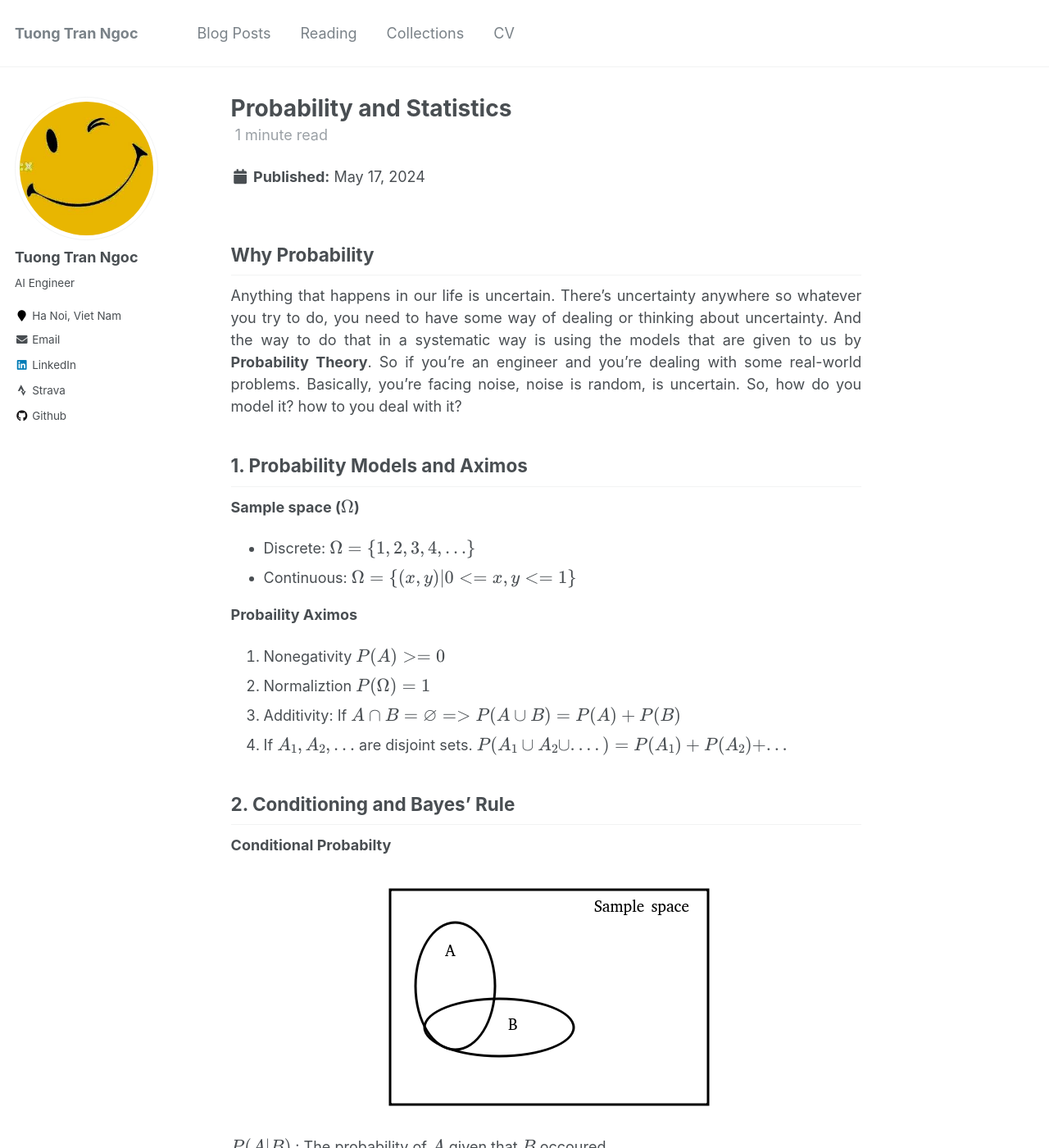
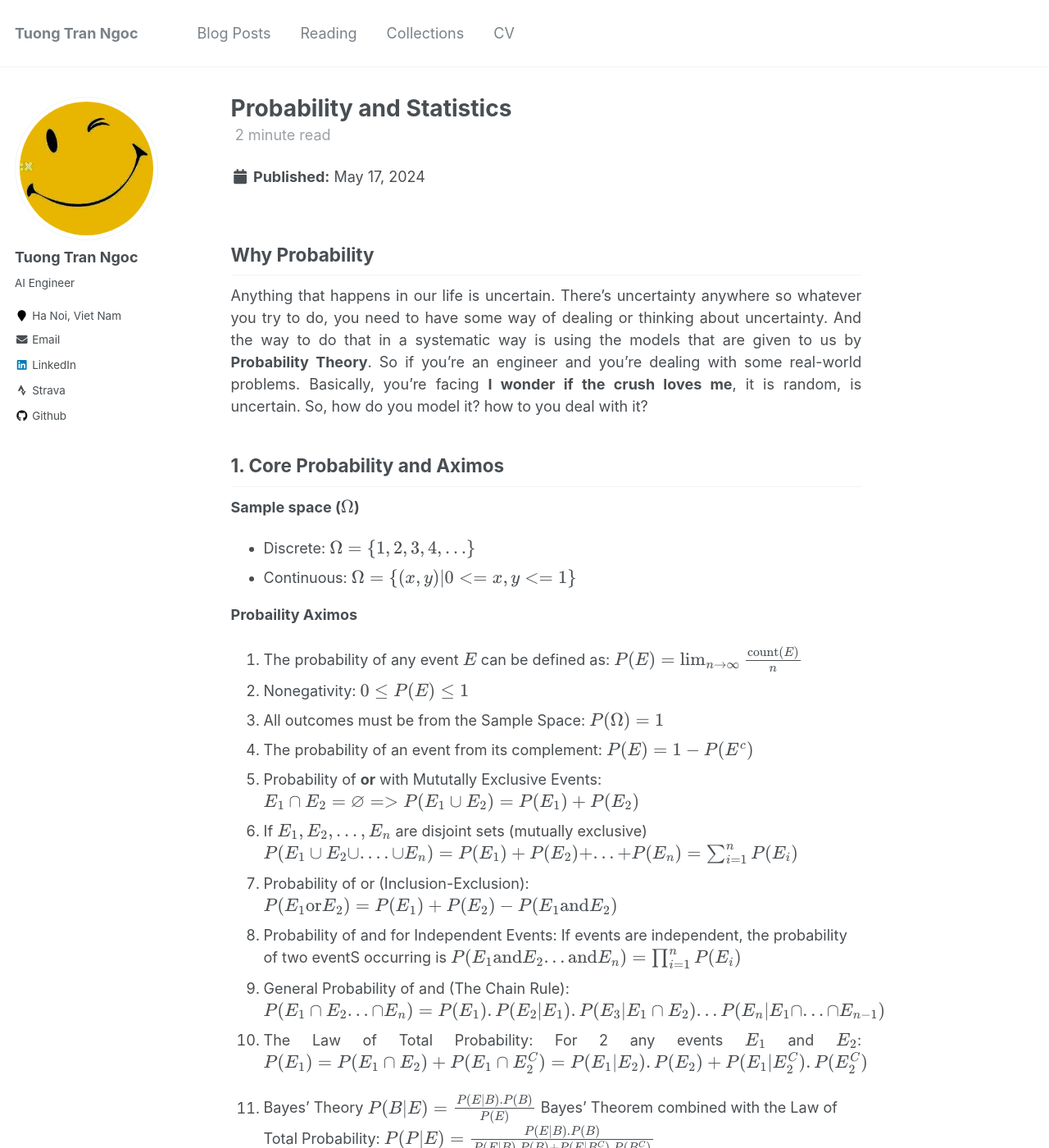
Before and after one commit to tuongtranngoc/tuongtranngoc.github.io, a Jekyll site: the page built from _posts/2024-05-17-probability-statistic.md, in a window 1280 px wide and 1400 px high. Shown: the whole window at 82% size. Built offline with Jekyll 4.4.1, drawn with Linux system fonts in a browser that asks for light colours; formulas are drawn with MathJax 3; some of the changed text lies outside the part shown.

Commit message:
update: blogs

```diff
--- a/_posts/2024-05-17-probability-statistic.md
+++ b/_posts/2024-05-17-probability-statistic.md
@@ -17,9 +17,9 @@ tags:
 
 ## Why Probability
 
-Anything that happens in our life is uncertain. There's uncertainty anywhere so whatever you try to do, you need to have some way of dealing or thinking about uncertainty. And the way to do that in a systematic way is using the models that are given to us by **Probability Theory**. So if you're an engineer and you're dealing with some real-world problems. Basically, you're facing noise, noise is random, is uncertain. So, how do you model it? how to you deal with it?
+Anything that happens in our life is uncertain. There's uncertainty anywhere so whatever you try to do, you need to have some way of dealing or thinking about uncertainty. And the way to do that in a systematic way is using the models that are given to us by **Probability Theory**. So if you're an engineer and you're dealing with some real-world problems. Basically, you're facing **I wonder if the crush loves me**, it is random, is uncertain. So, how do you model it? how to you deal with it?
 
-## 1. Probability Models and Aximos
+## 1. Core Probability and Aximos
 
 **Sample space ($\Omega$)**
 + Discrete: $\Omega = \lbrace 1, 2, 3, 4, ... \rbrace$
@@ -27,13 +27,41 @@ Anything that happens in our life is uncertain. There's uncertainty anywhere so
 
 **Probaility Aximos**
 
-1. Nonegativity $P(A) >= 0$
-2. Normaliztion $P(\Omega)=1$
-3. Additivity: If $A \cap B = \varnothing => P(A \cup B)=P(A) + P(B)$
-4. If $A_1, A_2, ...$ are disjoint sets.
-$$P(A_1 \cup A_2 \cup ....) = P(A_1) + P(A_2) + ...$$
+1. The probability of any event $E$ can be defined as:
+   $$P(E) = \lim_{n \rightarrow \infty} \frac{\text{count}(E)}{n}$$
+2. Nonegativity:
+   $$0 \leq P(E) \leq 1$$
+3. All outcomes must be from the Sample Space:
+   $$P(\Omega)=1$$
+4. The probability of an event from its complement:
+   $$P(E) = 1 - P(E^c)$$
+5. Probability of **or** with Mututally Exclusive Events:
+   $$E_1 \cap E_2 = \varnothing => P(E_1 \cup E_2)=P(E_1) + P(E_2)$$
+6. If $E_1, E_2, ..., E_n$ are disjoint sets (mutually exclusive)
+   $$P(E_1 \cup E_2 \cup .... \cup E_n) = P(E_1) + P(E_2) + ... + P(E_n)=\sum_{i=1}^{n}P(E_i)$$
+7. Probability of or (Inclusion-Exclusion):
+   $$P(E_1 \text{or} E_2) = P(E_1) + P(E_2) - P(E_1 \text{and} E_2)$$
+8. Probability of and for Independent Events: If events are independent, the probability of two eventS occurring is
+   $$P(E_1 \text{and} E_2 ... \text{and}E_n) = \prod_{i=1}^{n}P(E_i)$$
+9. General Probability of and (The Chain Rule):
+    $$P(E_1 \cap E_2 ... \cap E_n) = P(E_1). P(E_2 \vert E_1). P(E_3|E_1 \cap E_2) ... P(E_n|E_1\cap ... \cap E_{n-1})$$
+10. The Law of Total Probability: For 2 any events $E_1$ and $E_2$:
+    $$P(E_1) = P(E_1 \cap E_2) + P(E_1 \cap E_2^C)=P(E_1|E_2).P(E_2) + P(E_1|E_2^C).P(E_2^C)$$
 
-## 2. Conditioning and Bayes' Rule
+11. Bayes' Theory
+    $$P(B\vert E) = \frac{P(E\vert B). P(B)}{P(E)}$$
+    Bayes' Theorem combined with the Law of Total Probability:
+    $$P(P\vert E)=\frac{P(E\vert B). P(B)}{P(E\vert B). P(B) + P(E\vert B^C).P(B^C)}$$
+
+### 1.1 Counting
+
+### 1.2 Combinatorics
+
+### 1.3 Definition of Probability
+
+### 1.4 Probability of or
+
+### 1.5 Conditional Probability
 
 **Conditional Probabilty**
 
@@ -55,6 +83,22 @@ Assuming that $P(A \cup B) \neq 0$,
 
 $$P(A \cup B | C) = P(A|C) + P(B|C)$$
 
+
+Conditioning on multiple events
+
+$$P(A\vert B,C) = \frac{P(A \space \text{and} \space B \vert C)}{P(B \vert C)}$$
+
+### 1.6 Independence
+
+### 1.7 Probability of and
+
+### 1.8 Law of Total Probability
+
+### 1.9 Bayes' Theorem
+
+### 1.10 Log Probabilities
+
+
 ## Reference
 
 1. [Probability For Computer Scientists](https://chrispiech.github.io/probabilityForComputerScientists/en/index.html)
```
Also changed, not shown: other parts of _posts/2024-05-17-probability-statistic.md (+1 -1 lines), _posts/2024-06-02-MaskRCNN.md (added, +30 -0 lines), images/posts/2024-05-17-probability-statistic/conditional_prob.png, images/posts/20240602_maskrcnn/maskrcnn.jpg (added).
